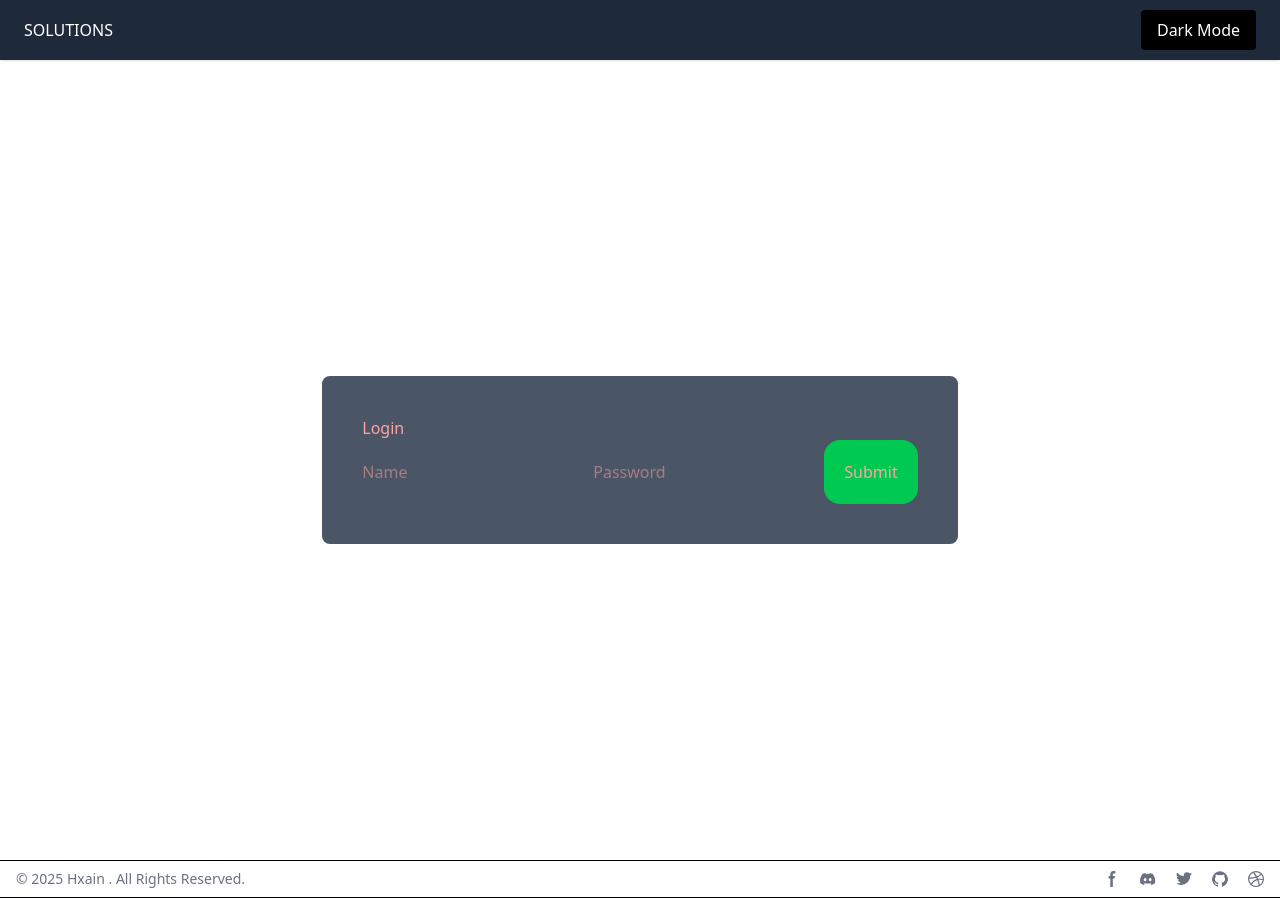
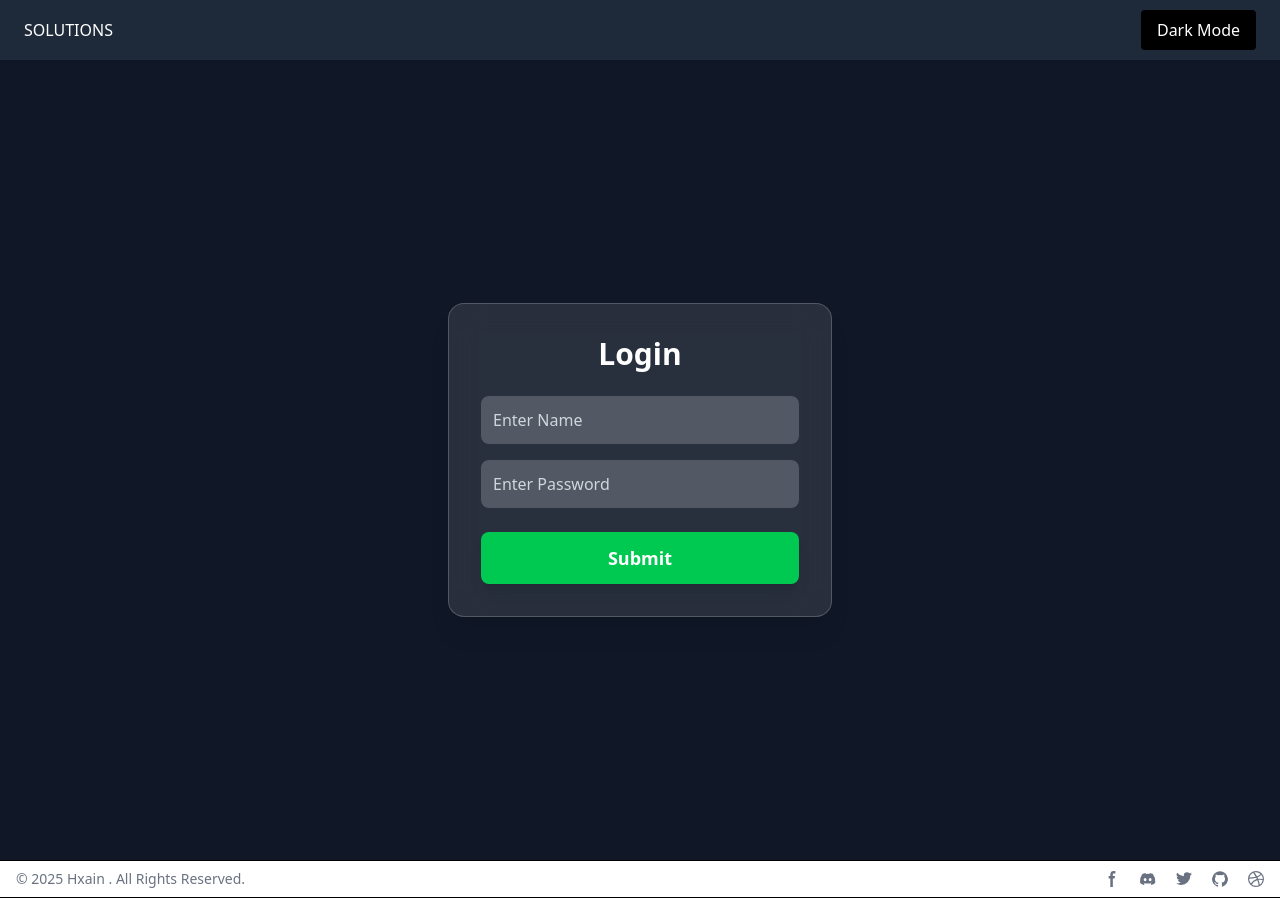
Before and after one commit to Hxain/reactL, a React (Vite) app in the folder solution/: page /context in a window 1280 px wide. Built offline with nearby package versions, Linux system fonts and the light colour scheme.

Commit message:
refactor user context management; replace ContextUser component with improved structure

```diff
--- a/solution/src/context/user/ContextUser.jsx
+++ /dev/null
@@ -1,51 +0,0 @@
-import UserContextProvider from '../user/UserContextProvider.jsx';
-import React, {useContext, useState} from 'react';
-import  UserContext from './UserContext.js';
-
-function ContextUser() {
-  const [name, setName] = useState("");
-  const [password, setPassword] = useState("");
-  const { user, setUser } = useContext(UserContext);
-
-  const handleSubmit = (e) => {
-    e.preventDefault();
-    setUser({ name, password });
-  };
-
-  if (!user || !user.name) {
-    return (
-      <div className='h-screen flex justify-center items-center'>
-        <div className='bg-gray-600 text-red-300 p-10 rounded-lg'>
-          <h1>Login</h1>
-          <input
-            type="text"
-            placeholder='Name'
-            value={name}
-            onChange={(e) => setName(e.target.value)}
-          />
-          <input
-            type="password"
-            placeholder='Password'
-            value={password}
-            onChange={(e) => setPassword(e.target.value)}
-          />
-          <button className='rounded-2xl p-5 bg-green-500' onClick={handleSubmit}>Submit</button>
-        </div>
-      </div>
-    );
-  }
-
-  return (
-    <div className='h-screen flex justify-center items-center'>
-      <h3 className='bg-gray-700 text-amber-50 text-5xl p-6 rounded-2xl '>Welcome {user.name}</h3>
-    </div>
-  );
-}
-
-export default function App() {
-  return (
-    <UserContextProvider>
-      <ContextUser />
-    </UserContextProvider>
-  );
-}
--- a/solution/src/main.jsx
+++ b/solution/src/main.jsx
@@ -1,14 +1,14 @@
-import { StrictMode } from 'react'
-import { createRoot } from 'react-dom/client'
-import './index.css'
-import { createBrowserRouter, createRoutesFromElements, RouterProvider, Route } from 'react-router-dom'
-import Layout from './Layout.jsx'
-import Home from './pages/Home.jsx'
-import Color from './pages/Color.jsx'
-import Password from './pages/Password.jsx'
-import ContextUser from './context/user/ContextUser.jsx'
-import Todo from './pages/Todo.jsx'
-import ReduxTodo from './pages/ReduxTodo.jsx'
+import { StrictMode } from 'react';
+import { createRoot } from 'react-dom/client';
+import { createBrowserRouter, createRoutesFromElements, RouterProvider, Route } from 'react-router-dom';
+
+import Layout from './Layout.jsx';
+import './index.css';
+
+import { Home, Color, ContextUser, Github, Password, ReduxTodo, Todo } from "./pages"
+
+
+
 
 
 
@@ -34,6 +34,7 @@ const router = createBrowserRouter(
       <Route path="context" element={<ContextUser />} />
       <Route path="todo" element={<Todo />} />
       <Route path="reduxtodo" element={<ReduxTodo />} />
+      <Route path="github" element={<Github />} />
     </Route>
   )
 )
--- /dev/null
+++ b/solution/src/pages/ContextUser.jsx
@@ -0,0 +1,62 @@
+import UserContextProvider from '../context/user/UserContextProvider.jsx';
+import React, {useContext, useState} from 'react';
+import  UserContext from '../context/user/UserContext.js';
+
+function ContextUser() {
+  const [name, setName] = useState("");
+  const [password, setPassword] = useState("");
+  const { user, setUser } = useContext(UserContext);
+
+  const handleSubmit = (e) => {
+    e.preventDefault();
+    setUser({ name, password });
+  };
+
+  if (!user || !user.name) {
+    return (
+      <div className="h-screen flex justify-center items-center bg-gray-900">
+        <div className="bg-white/10 backdrop-blur-lg p-8 rounded-2xl shadow-xl border border-white/20 w-96">
+          <h1 className="text-3xl font-bold text-white text-center mb-6">Login</h1>
+
+          <input
+            type="text"
+            placeholder="Enter Name"
+            value={name}
+            onChange={(e) => setName(e.target.value)}
+            className="w-full mb-4 p-3 bg-white/20 text-white placeholder-gray-300 rounded-lg focus:outline-none focus:ring-2 focus:ring-blue-500"
+          />
+
+          <input
+            type="password"
+            placeholder="Enter Password"
+            value={password}
+            onChange={(e) => setPassword(e.target.value)}
+            className="w-full mb-6 p-3 bg-white/20 text-white placeholder-gray-300 rounded-lg focus:outline-none focus:ring-2 focus:ring-blue-500"
+          />
+
+          <button
+            onClick={handleSubmit}
+            className="w-full bg-green-500 hover:bg-green-600 transition-all py-3 rounded-lg text-white text-lg font-semibold shadow-lg hover:scale-105 active:scale-95"
+          >
+            Submit
+          </button>
+        </div>
+      </div>
+    );
+  }
+  return (
+    <div className="h-screen flex justify-center items-center bg-gray-900">
+      <h3 className="bg-white/10 backdrop-blur-lg text-white text-4xl p-6 rounded-2xl shadow-xl border border-white/20">
+        Welcome, {user.name}! 🎉
+      </h3>
+    </div>
+  );
+}
+
+export default function App() {
+  return (
+    <UserContextProvider>
+      <ContextUser />
+    </UserContextProvider>
+  );
+}
--- /dev/null
+++ b/solution/src/pages/Github.jsx
@@ -0,0 +1,7 @@
+import React from 'react'
+
+export default function Github() {
+  return (
+    <div>Github</div>
+  )
+}
--- a/solution/src/pages/Home.jsx
+++ b/solution/src/pages/Home.jsx
@@ -3,16 +3,23 @@ import { Link } from 'react-router-dom';
 
 function Home() {
   return (
-    <div className='h-screen flex items-center justify-center '>
-      <div className='flex flex-col items-center justify-center bg-gray-600 w-80 p-6 rounded-2xl space-y-4 shadow-lg'>
-        <h1 className='text-2xl font-bold text-white'>Click the links to see the Pages</h1>
-        <Link to="color" className='text-lg text-white px-4 py-2 rounded-lg bg-amber-500 hover:bg-amber-600 transition'>COLOR</Link>
-        <Link to="password" className='text-lg text-white px-4 py-2 rounded-lg bg-blue-500 hover:bg-blue-600 transition'>PASSWORD</Link>
-        <Link to="context" className='text-lg text-white px-4 py-2 rounded-lg bg-blue-500 hover:bg-blue-600 transition'>CONTEXT</Link>
-        <Link to="todo" className='text-lg text-white px-4 py-2 rounded-lg bg-blue-500 hover:bg-blue-600 transition'>Todo</Link>
-        <Link to="reduxtodo" className='text-lg text-white px-4 py-2 rounded-lg bg-blue-500 hover:bg-blue-600 transition'>Redux Todo</Link>
+    <div className="h-screen flex items-center justify-center ">
+    <div className="backdrop-blur-lg p-8 rounded-2xl shadow-xl w-96 border border-white/20 bg-gray-900">
+      <h1 className="text-2xl font-bold text-white text-center mb-6">
+        Click the links to explore 🚀
+      </h1>
+
+      <div className="grid grid-cols-2 gap-4">
+        <Link to="color" className="btn bg-amber-500 hover:bg-amber-600">🎨 Color</Link>
+        <Link to="password" className="btn bg-blue-500 hover:bg-blue-600">🔑 Password</Link>
+        <Link to="context" className="btn bg-green-500 hover:bg-green-600">🧠 Context</Link>
+        <Link to="todo" className="btn bg-purple-500 hover:bg-purple-600">📝 Todo</Link>
+        <Link to="reduxtodo" className="btn bg-red-500 hover:bg-red-600">🔥 Redux Todo</Link>
+        <Link to="github" className="btn bg-gray-700 hover:bg-gray-800">🐙 Github</Link>
       </div>
     </div>
+  </div>
+
   );
 }
 
--- /dev/null
+++ b/solution/src/pages/index.js
@@ -0,0 +1,7 @@
+export { default as Home } from "./Home"
+export { default as Color} from "./Color"
+export { default as Github} from "./Github"
+export { default as Password} from "./Password"
+export { default as ReduxTodo} from "./ReduxTodo"
+export { default as Todo} from "./Todo"
+export { default as ContextUser} from "./ContextUser"
```
